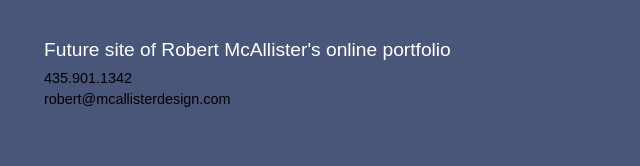
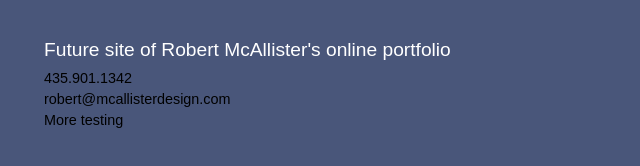
Before and after one commit to Rkmcall/mcallisterdesign, a website: page index.html in a window 1280 px wide. Shown: the full height of the page, 0-640 px from the left. Drawn offline with Linux system fonts and the light colour scheme.

Commit message:
Revision Three

```diff
--- a/index.html
+++ b/index.html
@@ -16,6 +16,9 @@
       <p>
         robert@mcallisterdesign.com
       </p>
+      <p>
+        More testing
+      </p>
     </article>
   </header>
 </body>
```
